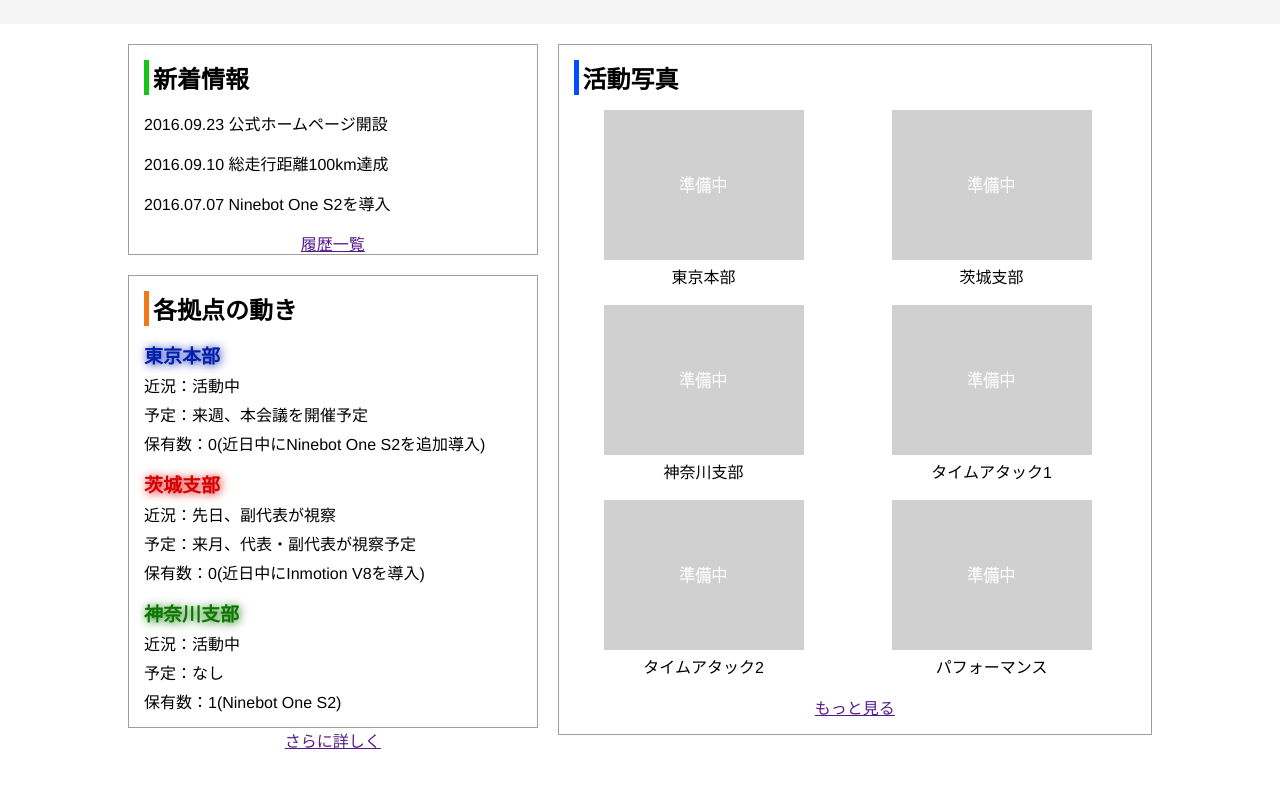
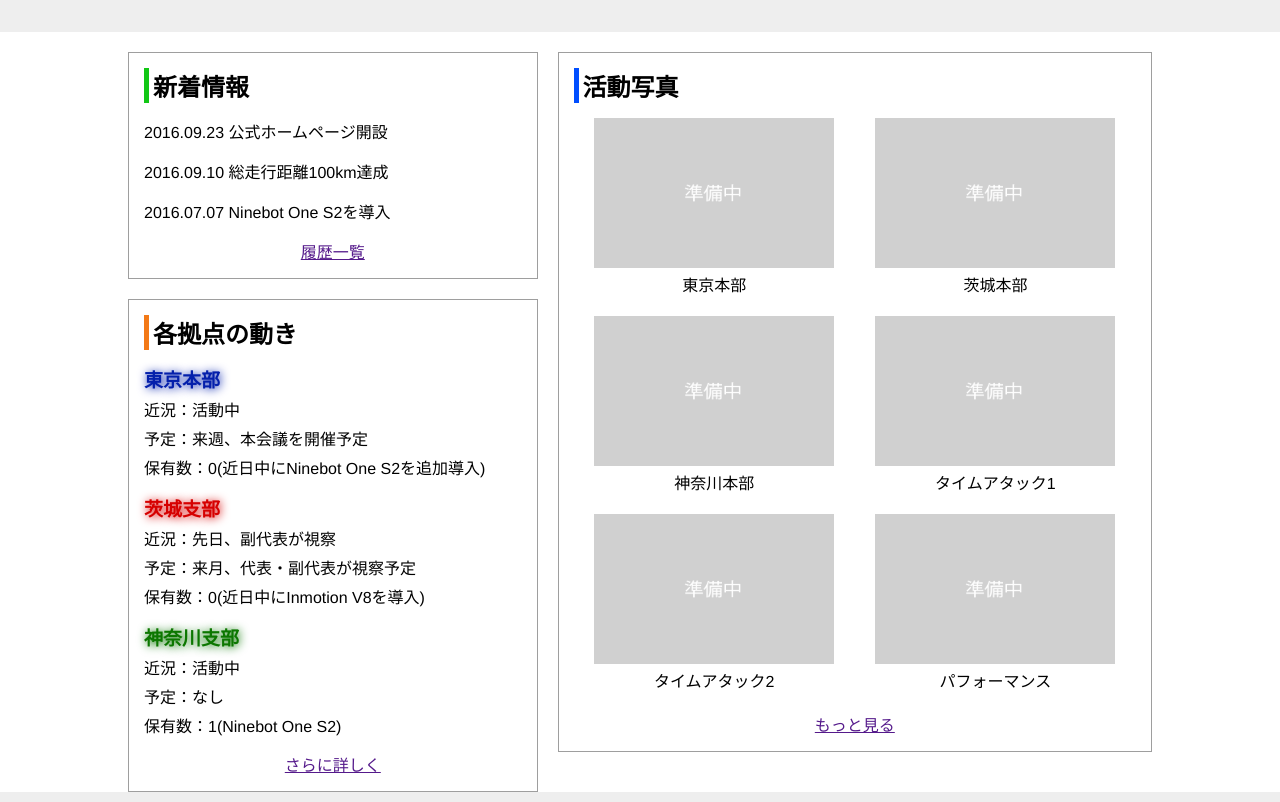
Before and after one commit to yohanesu/teamkepler_website, a plain HTML site: page index.html in a window 1280 px wide. Shown: the part 510-1312 px from the top of the page. Drawn offline with Linux system fonts and the light colour scheme.

Commit message:
Fixed gallery container

```diff
--- a/css/index.css
+++ b/css/index.css
@@ -6,9 +6,7 @@ body {
   line-height: 60px;
   height: 60px;
   margin: 0 auto;
-  padding: 10px 0 0 0;
-  border-bottom: 2px solid #044dbd;
-
+  padding: 10px 0;
 }
 #header-logo h1 {
   text-align: left;
@@ -51,17 +49,17 @@ body {
   font-weight: bold;
   display: block;
   text-align: center;
-  color:#ff0000;
+  color:#044dbd;
   text-decoration: none;
   border-right: 1px solid #9e9e9e;
 }
 .globalnav-list a:hover {
-  color: #ff7b7b;
+  color: #68a3ff;
 }
 #carousel-container {
   margin: 20px 0;
   min-width: 1024px;
-  background: #f5f5f5;
+  background: #eee;
 }
 .carousel-item {
   text-align: center;
@@ -73,7 +71,6 @@ body {
 #main-container {
   width: 1024px;
   margin: auto;
-  height: 750px;
 }
 #left-container {
   width: 40%;
@@ -84,7 +81,6 @@ body {
   width: 60%;
 }
 .news-container {
-  height: 209px;
   margin: 0 auto 0 0;
   padding: 0px 15px;
   border: 1px solid #9e9e9e;
@@ -107,7 +103,6 @@ body {
   margin: 0px auto 15px auto;
 }
 .branch-container {
-  height: 451px;
   margin: 20px auto 0 0;
   padding: 0px 15px;
   border: 1px solid #9e9e9e;
@@ -156,33 +151,22 @@ body {
   padding-left: 4px;
   border-left: 5px solid #004eff;
 }
-.gallery {
-  margin: 0;
-  padding: 0;
-  height: 585px;
-}
-#gallery-list {
+#image-box {
   margin: 0;
   padding: 0;
 }
-#gallery-list img {
-  width: 200px;
+.image-list {
+  width: 50%;
+  float: left;
+  list-style: none;
+  text-align: center;
+  margin-bottom: 20px;
+}
+.image-list img {
+  width: 240px;
   height: 150px;
 }
-#gallery-list li {
-  width: 200px;
-  height: 150px;
-  margin-right: 88px;
-  margin-left: 30px;
-  margin-bottom: 45px;
-  list-style: none;
-  float: left;
-}
-#gallery-list li:nth-child(2n) {
-  margin-right: 0;
-  margin-left: 0;
-}
-#gallery-list dl {
+.image-list dl {
   font-family: Helvetica, "Meiryo UI", "ヒラギノ角ゴPro", sans-serif;
   text-align: center;
   margin: 0;
@@ -193,8 +177,8 @@ footer {
 .footer-container {
   min-width: 1024px;
   margin: 15px 0px 0px 0px;
-  border-top: 1px solid #f5f5f5;
-  background: #f5f5f5;
+  border-top: 1px solid #eee;
+  background: #eee;
 }
 .icon-link {
   list-style: none;
--- a/index.html
+++ b/index.html
@@ -64,18 +64,28 @@
   <div id="right-container">
     <div class="gallery-container">
       <h2>活動写真</h2>
-      <div class="gallery">
-        <ul id="gallery-list">
-          <li><img src="./image/preparation.png" alt="preparation" /><dl>東京本部</dl></li>
-          <li><img src="./image/preparation.png" alt="preparation" /><dl>茨城支部</dl></li>
-          <li><img src="./image/preparation.png" alt="preparation" /><dl>神奈川支部</dl></li>
-          <li><img src="./image/preparation.png" alt="preparation" /><dl>タイムアタック1</dl></li>
-          <li><img src="./image/preparation.png" alt="preparation" /><dl>タイムアタック2</dl></li>
-          <li><img src="./image/preparation.png" alt="preparation" /><dl>パフォーマンス</dl></li>
-        </ul>
-      </div>
-      <div id="view-more"><a href="">もっと見る</a></div>
-    </div>
+      <ul id="image-box">
+        <li class="image-list">
+          <img src="./image/preparation.png" alt="preparation" /><dl>東京本部</dl>
+        </li>
+        <li class="image-list">
+          <img src="./image/preparation.png" alt="preparation" /><dl>茨城本部</dl>
+        </li>
+        <li class="image-list">
+          <img src="./image/preparation.png" alt="preparation" /><dl>神奈川本部</dl>
+        </li>
+        <li class="image-list">
+          <img src="./image/preparation.png" alt="preparation" /><dl>タイムアタック1</dl>
+        </li>
+        <li class="image-list">
+          <img src="./image/preparation.png" alt="preparation" /><dl>タイムアタック2</dl>
+        </li>
+        <li class="image-list">
+          <img src="./image/preparation.png" alt="preparation" /><dl>パフォーマンス</dl>
+        </li>
+      </ul>
+    <div id="view-more"><a href="">もっと見る</a></div>
+   </div>
   </div>
 </div>
 <footer>
```
